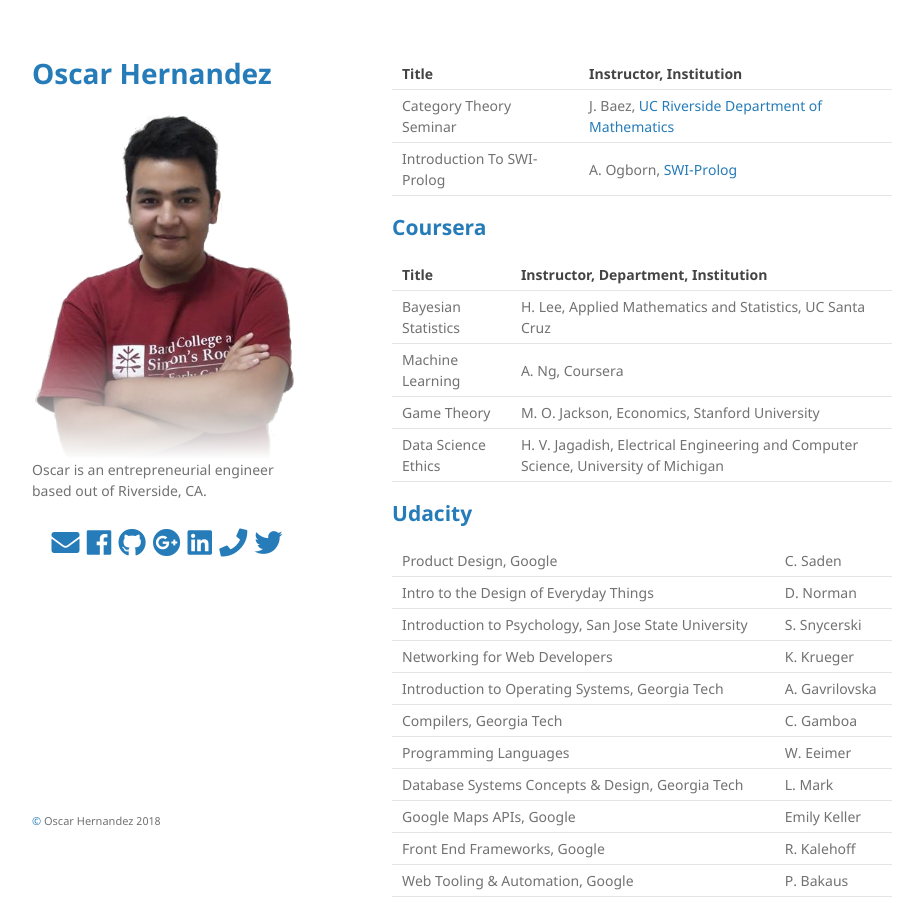
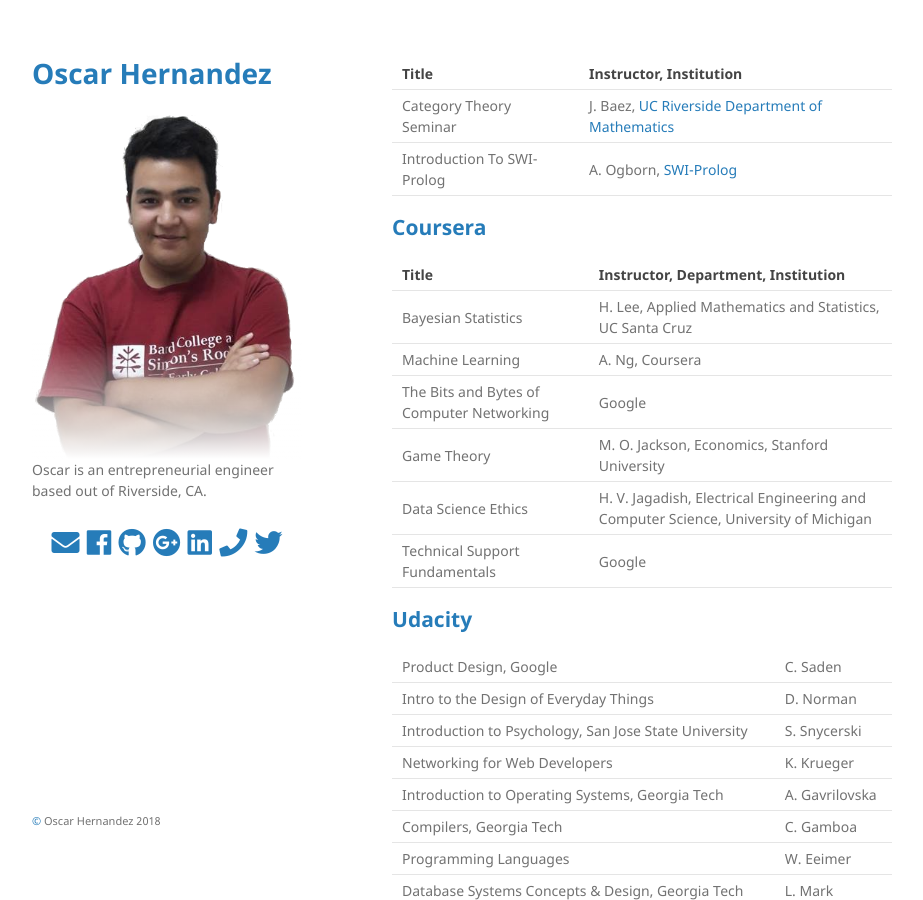
Before and after one commit to mathemonads/mathemonads.github.io, a Jekyll site: the page built from portfolio/courses.md, in a window 1280 px wide and 900 px high. Shown: the whole window, without its empty margins (178-1101 px from the left). Built offline with Jekyll 4.4.1, drawn with Linux system fonts in a browser that asks for light colours; nearby versions of some CDN libraries.

Commit message:
add 2 courses

```diff
--- a/portfolio/courses.md
+++ b/portfolio/courses.md
@@ -15,8 +15,10 @@ Title | Instructor, Department, Institution
 --- | ---
 Bayesian Statistics | H. Lee, Applied Mathematics and Statistics, UC Santa Cruz
 Machine Learning | A. Ng, Coursera
+The Bits and Bytes of Computer Networking | Google
 Game Theory | M. O. Jackson, Economics, Stanford University
 Data Science Ethics | H. V. Jagadish, Electrical Engineering and Computer Science, University of Michigan
+Technical Support Fundamentals | Google
 
 ## [Udacity](https://www.udacity.com/ "Udacity")
 
```
